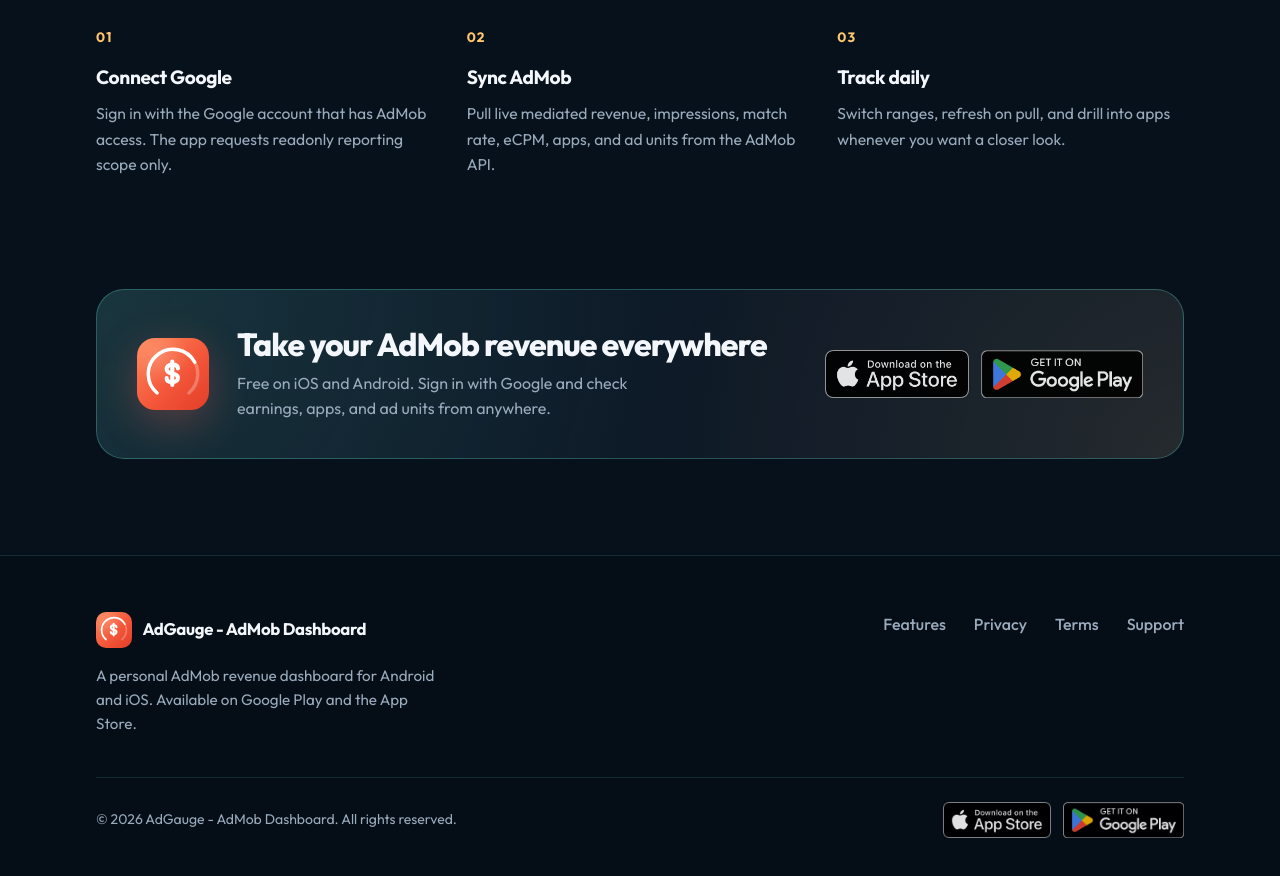
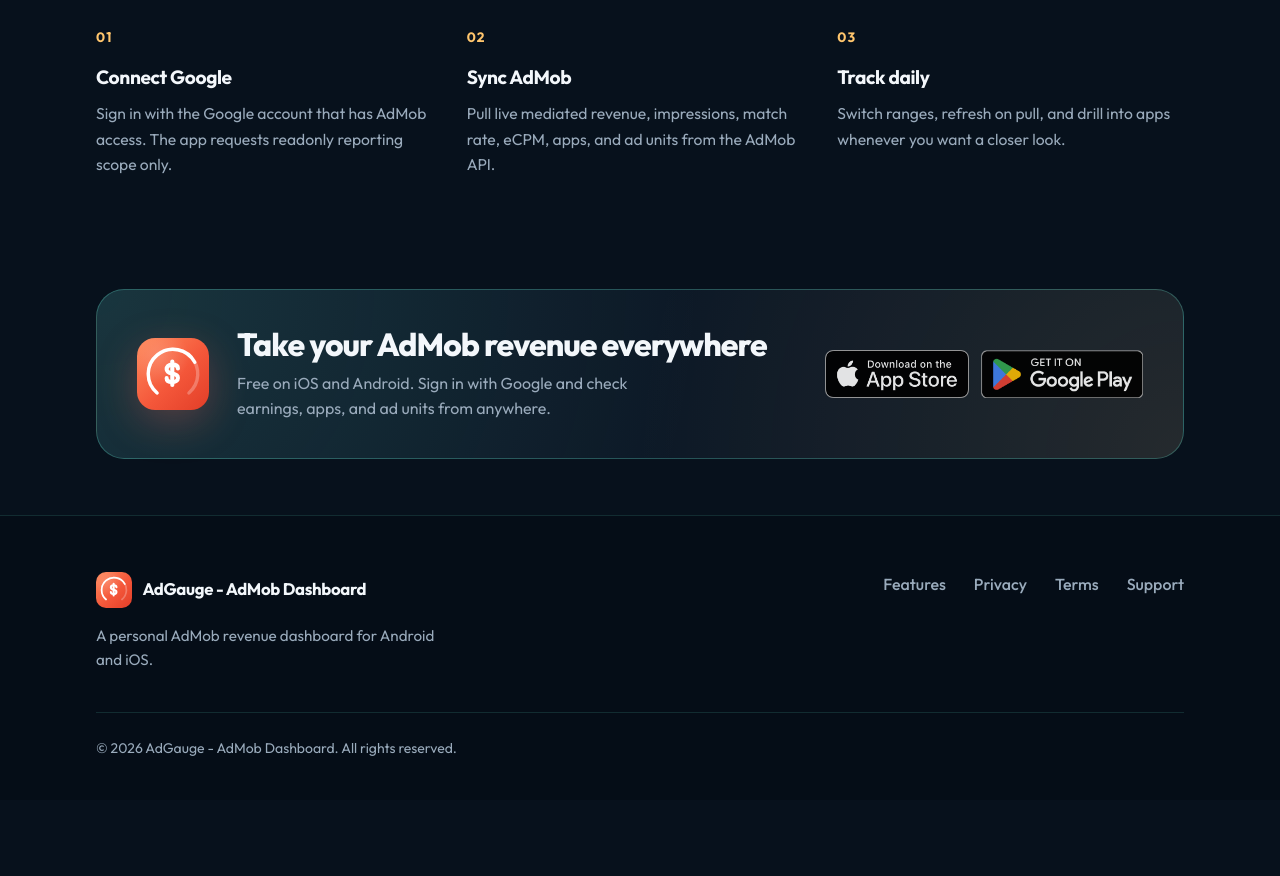
Before and after one commit to huynguyennovem/admob-dashboard.site, a plain HTML site: page index.html in a window 1280 px wide. Shown: the part 2720-3596 px from the top of the page. After the commit the page ends 3520 px from the top, so only its background shows below. Drawn offline with Linux system fonts and the light colour scheme.

Commit message:
Remove redundant store badges from footer
The footer sits directly below the download card, so its App Store and Google Play badges duplicated it. Drop the badges and the "Available on..." sentence, remove their CSS, and tighten the gap between the download card and the footer.

Bump the style.css cache-busting hash on all pages.

Co-Authored-By: Claude Sonnet 5.5 <noreply@anthropic.com>

```diff
--- a/assets/css/style.css
+++ b/assets/css/style.css
@@ -571,13 +571,10 @@ ul {
   font-size: 0.875rem;
 }
 
-.footer-bottom .store-badge img {
-  height: 36px;
-}
-
 /* Download section */
 .download {
   padding-top: 1rem;
+  padding-bottom: 3.5rem;
 }
 
 .download-card {
@@ -1018,10 +1015,6 @@ ul {
     align-items: flex-start;
   }
 
-  .footer-bottom .store-row {
-    width: 100%;
-  }
-
   .download-banner {
     width: calc(100% - 1.5rem);
     bottom: calc(0.75rem + env(safe-area-inset-bottom));
--- a/index.html
+++ b/index.html
@@ -65,7 +65,7 @@
 
   <link rel="preload" href="/assets/fonts/outfit-latin.woff2" as="font" type="font/woff2" crossorigin>
   <link rel="preload" href="/assets/images/app-icon-ver2.svg" as="image">
-  <link rel="stylesheet" href="/assets/css/style.css?v=aa62b2af">
+  <link rel="stylesheet" href="/assets/css/style.css?v=c6e5c745">
 </head>
 
 <body>
@@ -284,7 +284,7 @@
             <img src="/assets/images/app-icon-ver2.svg" alt="" width="36" height="36">
             AdGauge - AdMob Dashboard
           </a>
-          <p>A personal AdMob revenue dashboard for Android and iOS. Available on Google Play and the App Store.</p>
+          <p>A personal AdMob revenue dashboard for Android and iOS.</p>
         </div>
         <nav class="footer-links" aria-label="Footer">
           <a href="#features">Features</a>
@@ -295,18 +295,6 @@
       </div>
       <div class="footer-bottom">
         <p>&copy; <span id="year"></span> AdGauge - AdMob Dashboard. All rights reserved.</p>
-        <div class="store-row">
-          <a href="https://apps.apple.com/app/id6809818957" class="store-badge"
-            aria-label="Download on the App Store" target="_blank" rel="noopener noreferrer">
-            <img src="/assets/images/App_Store_Badge.png" alt="Download on the App Store" width="108" height="36"
-              loading="lazy">
-          </a>
-          <a href="https://play.google.com/store/apps/details?id=com.adgauge.admobdashboard" class="store-badge"
-            aria-label="Get it on Google Play" target="_blank" rel="noopener noreferrer">
-            <img src="/assets/images/GooglePlay_Badge.png" alt="Get it on Google Play" width="122" height="36"
-              loading="lazy">
-          </a>
-        </div>
       </div>
     </div>
   </footer>
```
Also changed, not shown: privacy/index.html (+1 -1 lines), support/index.html (+1 -1 lines), terms/index.html (+1 -1 lines).
